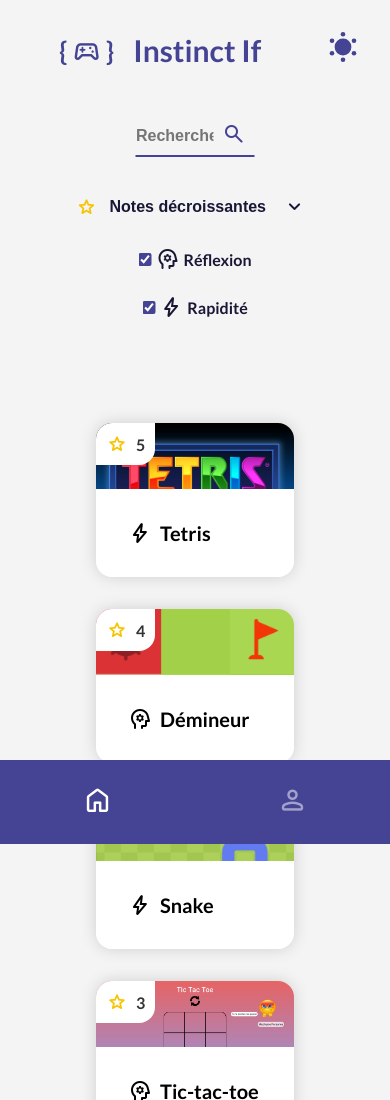
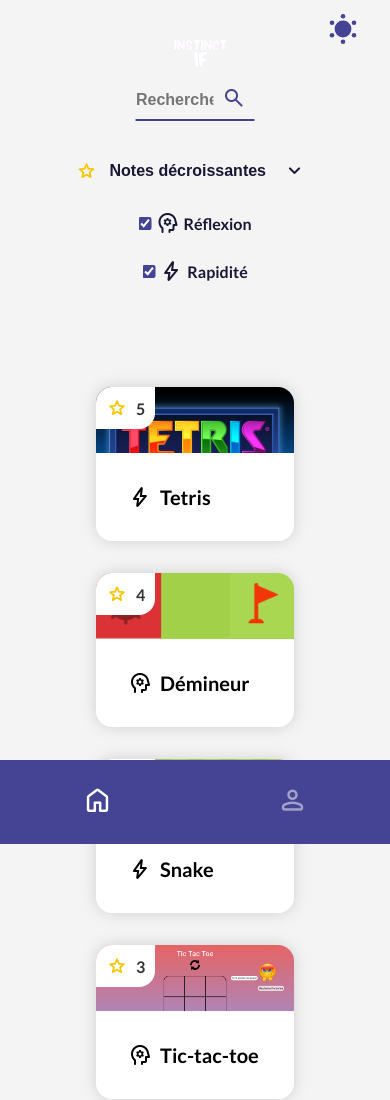
Before and after one commit to PolLamothe/Instinct-If, a plain HTML site: page index.html in a window 390 px wide. Shown: the top 1100 px of the page. Drawn offline with nearby package versions, Linux system fonts and the light colour scheme.

Commit message:
Ajout du logo

```diff
--- a/css/index.css
+++ b/css/index.css
@@ -80,8 +80,13 @@ header .material-symbols-rounded:hover {
     display: flex;
     justify-content: center;
     align-items: center;
+    flex-direction: column;
     gap: 24px;
     font-weight: bold;
+}
+.mainlogo{
+    width: 15vw;
+    margin-bottom: -5vh;
 }
 .title {
     font-size: 30px;
@@ -889,4 +894,7 @@ main {
     #nav-game2{
         display: none;
     }
+    .mainlogo{
+        margin-left: 150%;
+    }
 }
--- a/index.html
+++ b/index.html
@@ -28,8 +28,7 @@
     <main>
         <div class="head">
             <div class="logo-title">
-                <span class="logo">{ <span class="material-symbols-rounded nav__item__btn">sports_esports</span> }</span>
-                <h1 class="title">Instinct If</h1>
+                <img src="assets/logo_blanc.png" class="mainlogo">
             </div>
             <label class="theme-toggle">
                 <input type="checkbox" id="dark-mode"/>
--- a/js/index.js
+++ b/js/index.js
@@ -74,9 +74,11 @@ if (window.matchMedia && window.matchMedia('(prefers-color-scheme: dark)').match
 toggleDark.addEventListener('click', () => {
     if (toggleDark.checked) {
         root.classList.add("dark_mode")
+        document.querySelector(".mainlogo").style.filter = "invert(0%)"
         document.querySelector(".game-screen").contentWindow.postMessage(darkMode)
     } else {
         root.classList.remove("dark_mode")
+        document.querySelector(".mainlogo").style.filter = "invert(100%)"
         document.querySelector(".game-screen").contentWindow.postMessage(lightMode)
     }
 })
```
Also changed, not shown: assets/logo_blanc.png (added).
